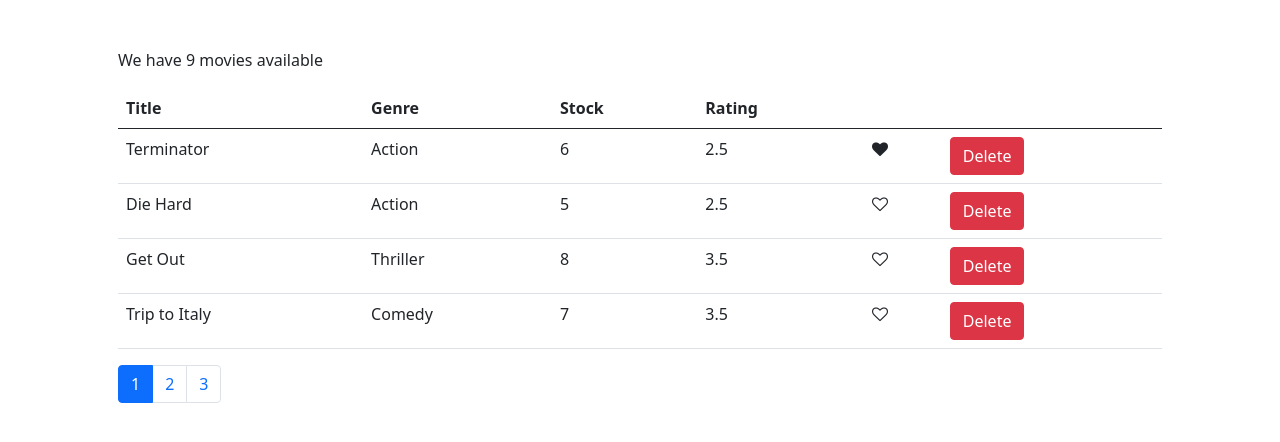
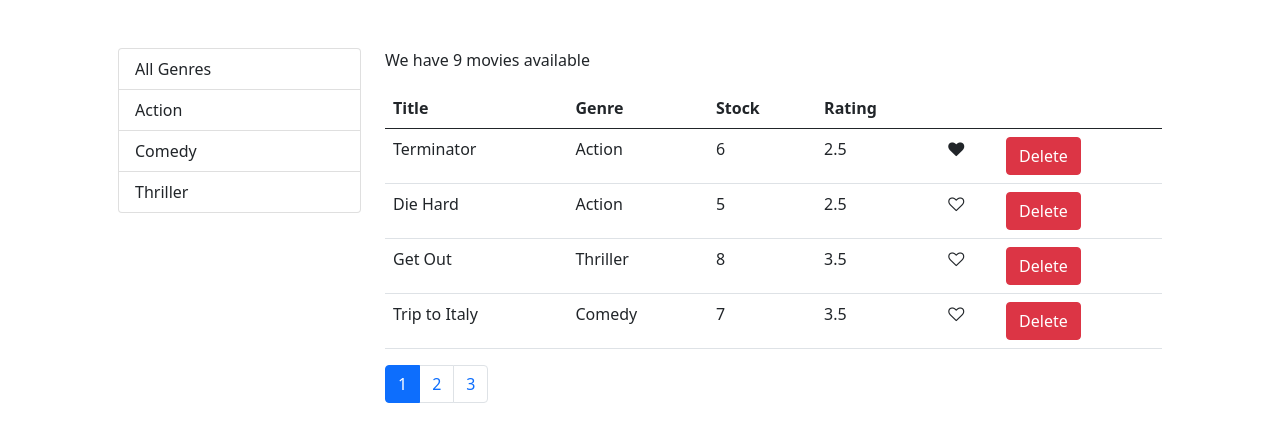
Before and after one commit to Malikhaseebtahir/vidly, a React (Create React App) app: page / in a window 1280 px wide. Shown: the top 442 px of the page. Built offline with nearby package versions, Linux system fonts and the light colour scheme.

Commit message:
Implemented the filtering

```diff
--- /dev/null
+++ b/src/components/common/listGroup.jsx
@@ -0,0 +1,39 @@
+import React, { Component } from 'react';
+import PropTypes from 'prop-types';
+
+// Input => items: {},
+// Output => onItemSelect: func
+class ListGroup extends Component {
+    render() {
+        const {
+            items,
+            valueProperty,
+            textProperty,
+            selectedGenre,
+            onItemSelect } = this.props;
+
+        return (
+            <ul className="list-group">
+                { items.map(item =>
+                    <li
+                        key={item[valueProperty]}
+                        className={ selectedGenre === item ? 'list-group-item active' : 'list-group-item' }
+                        onClick={() => onItemSelect(item)}>
+                        {item[textProperty]}
+                    </li>
+                )}
+            </ul>
+        );
+    }
+}
+
+ListGroup.defaultProps = {
+    valueProperty: "_id",
+    textProperty: "name"
+}
+
+ListGroup.propTypes = {
+    onItemSelect: PropTypes.func.isRequired
+}
+
+export default ListGroup;
--- a/src/components/movies.component.jsx
+++ b/src/components/movies.component.jsx
@@ -1,14 +1,22 @@
 import React, { Component } from 'react';
 import { getMovies } from '../services/fakeMovieService';
+import { getGenres } from '../services/fakeGenreService';
 import Like from './common/like';
 import Pagination from './common/pagination';
 import { paginate } from '../utils/paginate';
+import ListGroup from './common/listGroup';
 
 class Movies extends Component {
     state = {
-        movies: getMovies(),
+        movies: [],
+        genres: [],
         currentPage: 1,
-        pageSize: 4,
+        pageSize: 4
+    }
+
+    componentDidMount() {
+        const genres = [{name: 'All Genres'}, ...getGenres()];
+        this.setState({ genres: genres, movies: getMovies() })
     }
 
     handleLike = movie => {
@@ -28,16 +36,32 @@
         this.setState({ currentPage: page });
     }
 
+    handleGenreSelection = genre => {
+        this.setState({ selectedGenre: genre, currentPage: 1 })
+    }
+
     render() {
         const { length: count } = this.state.movies;
-        const { currentPage, pageSize, movies: allMovies } = this.state;
+        const { currentPage, pageSize, movies: allMovies, genres, selectedGenre } = this.state;
 
-        const movies = paginate(allMovies, currentPage, pageSize)
+        const filtered = selectedGenre && selectedGenre._id
+            ? allMovies.filter(m => m.genre.name === selectedGenre.name)
+            : allMovies;
+
+        const movies = paginate(filtered, currentPage, pageSize)
 
         if (count === 0) return <p>Sorry currently we have no movies</p>
         return (
             <>
-                <p>We have {count} movies available</p>
+                <div className="row">
+                    <div className="col-lg-3">
+                        <ListGroup
+                            items={genres}
+                            selectedGenre={this.state.selectedGenre}
+                            onItemSelect={this.handleGenreSelection}/>
+                    </div>
+                    <div className="col-lg-9">
+                        <p>We have {filtered.length} movies available</p>
                         <table className="table">
                             <thead>
                                 <tr>
@@ -69,10 +93,12 @@
                             </tbody>
                         </table>
                         <Pagination
-                    itemCount={count}
+                            itemCount={filtered.length}
                             pageSize={pageSize}
                             currentPage={currentPage}
                             onPageChange={this.handlePageChange}/>
+                    </div>
+                </div>
             </>
         );
     }
```
Also changed, not shown: src/components/common/pagination.jsx (+11 -1 lines). Lines whose indentation alone changed are shown as unchanged.
